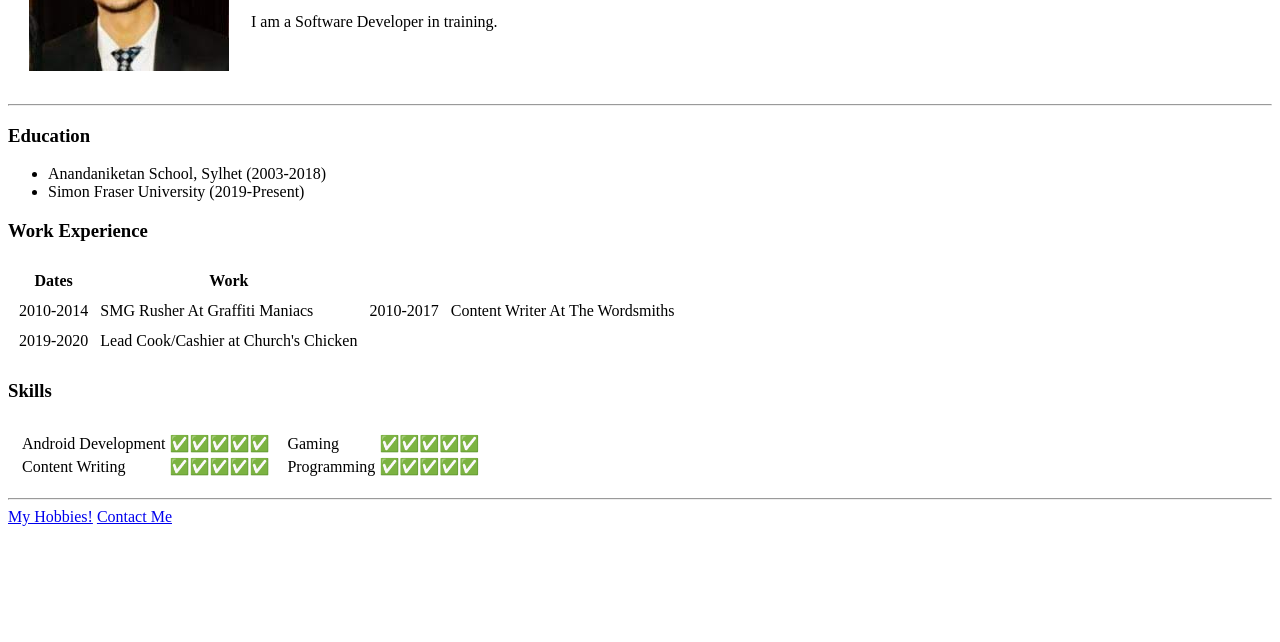
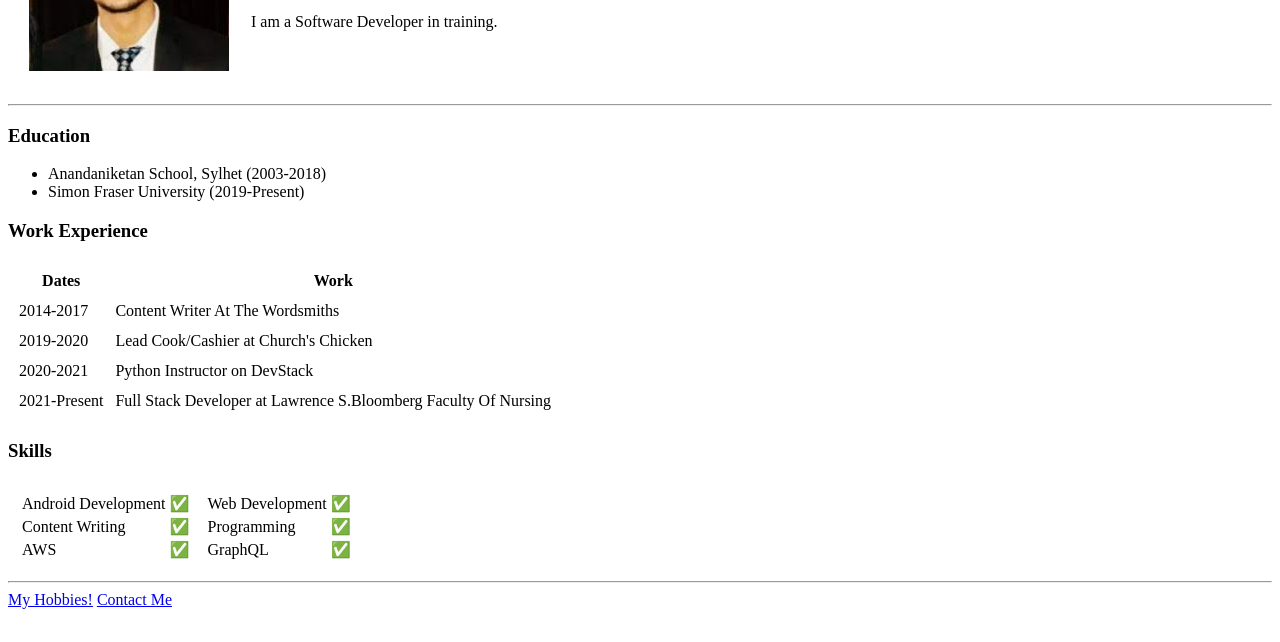
Before and after one commit to ahmadsami07/Basic-HTML-Site, a plain HTML site: page index.html in a window 1280 px wide. Shown: the part 158-800 px from the top of the page. Drawn offline with Linux system fonts and the light colour scheme.

Commit message:
Updating main page

```diff
--- a/index.html
+++ b/index.html
@@ -43,14 +43,20 @@
     </thead>
     <tbody>
       <tr>
-        <td>2010-2014</td>
-        <td>SMG Rusher At Graffiti Maniacs</td>
-        <td>2010-2017</td>
+        <td>2014-2017</td>
         <td>Content Writer At The Wordsmiths</td>
       </tr>
       <tr>
         <td>2019-2020</td>
         <td>Lead Cook/Cashier at Church's Chicken</td>
+      </tr>
+      <tr>
+        <td>2020-2021</td>
+        <td>Python Instructor on DevStack</td>
+      </tr>
+      <tr>
+        <td>2021-Present</td>
+        <td>Full Stack Developer at Lawrence S.Bloomberg Faculty Of Nursing</td>
       </tr>
     </tbody>
   </table>
@@ -62,23 +68,31 @@
     <table>
       <tr>
         <td>Android Development</td>
-        <td>✅✅✅✅✅</td>
+        <td>✅</td>
       </tr>
       <tr>
         <td>Content Writing</td>
-        <td>✅✅✅✅✅</td>
+        <td>✅</td>
+      </tr>
+      <tr>
+        <td>AWS</td>
+        <td>✅</td>
       </tr>
     </table>
   </td>
   <td>
     <table>
       <tr>
-        <td>Gaming</td>
-        <td>✅✅✅✅✅</td>
+        <td>Web Development</td>
+        <td>✅</td>
       </tr>
       <tr>
         <td>Programming</td>
-        <td>✅✅✅✅✅</td>
+        <td>✅</td>
+      </tr>
+      <tr>
+        <td>GraphQL</td>
+        <td>✅</td>
       </tr>
     </table>
   </td>
```
